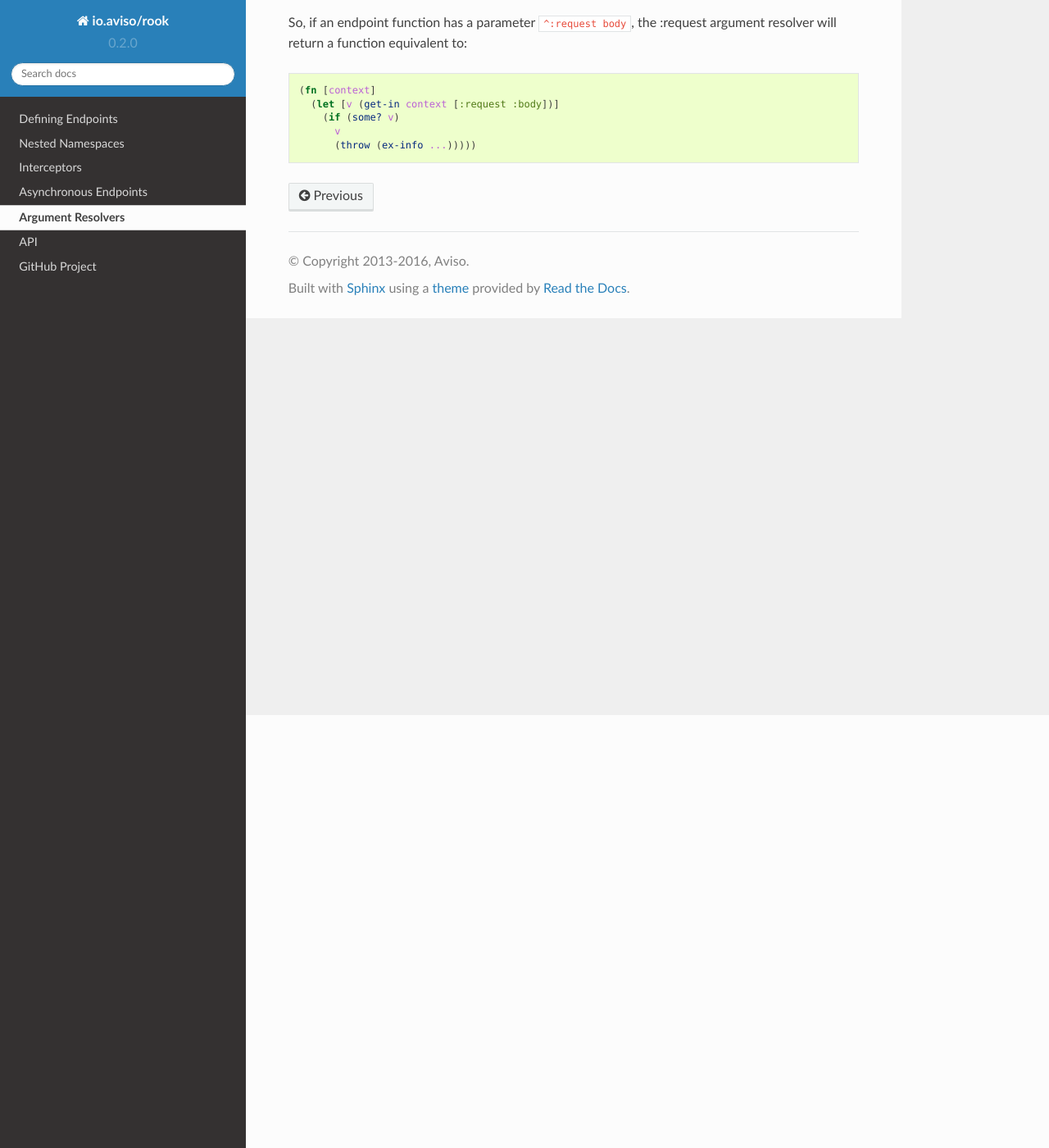
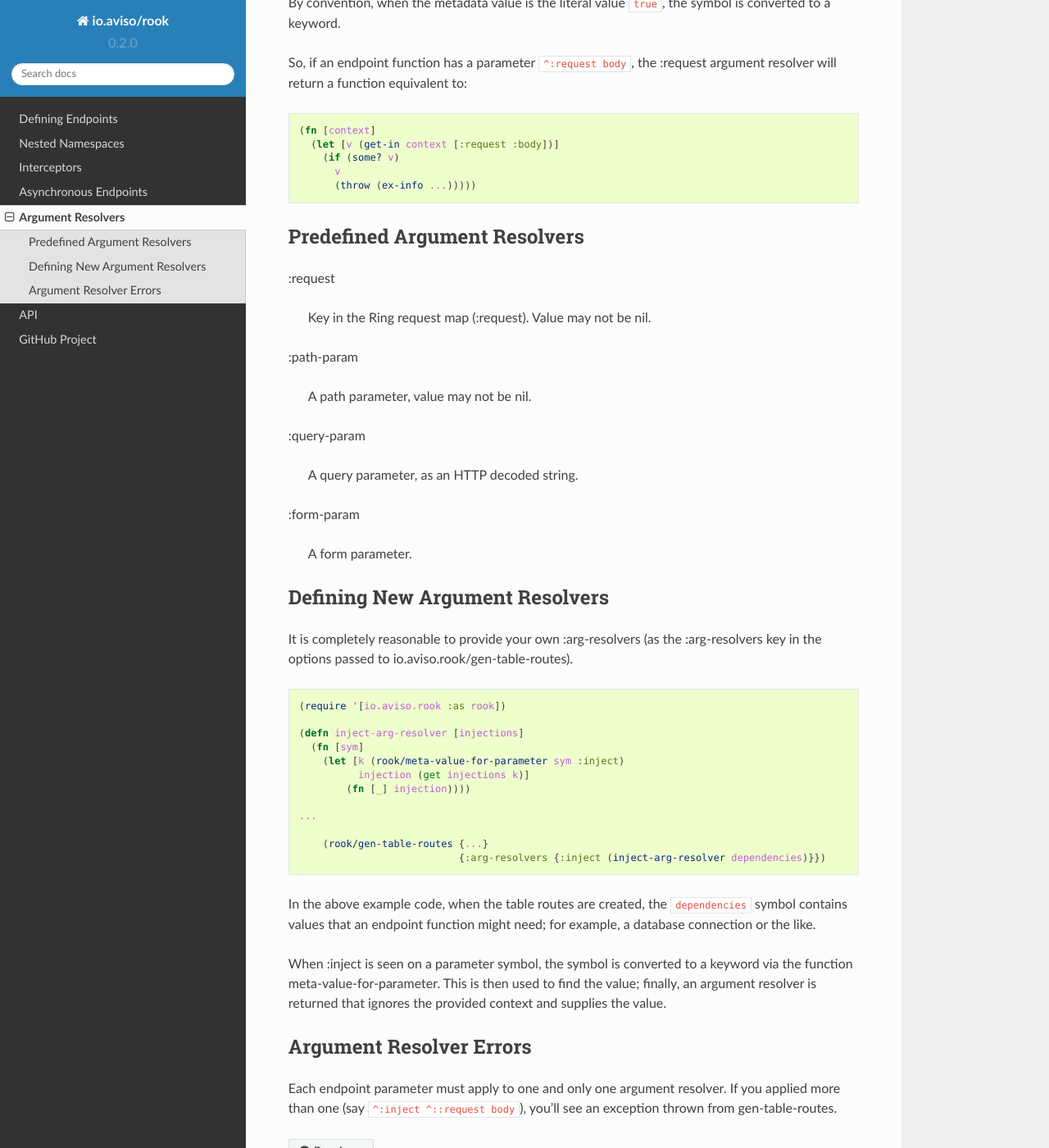
Before and after one commit to AvisoNovate/rook, a Sphinx documentation site: the page built from docs/arg-resolvers.rst, in a window 1280 px wide and 1400 px high, scrolled down 528 px. Shown: the whole window at 82% size. Built offline with Sphinx 7.4.7 and the Read the Docs theme 2.0.0, drawn with Linux system fonts in a browser that asks for light colours; some of the changed text lies outside the part shown.

Commit message:
Documentation improvements

```diff
--- a/docs/arg-resolvers.rst
+++ b/docs/arg-resolvers.rst
@@ -11,10 +11,10 @@ The :arg-resolvers option is a map from keyword to argument resolver `generator`
 
 When a parameter of an endpoint function has metadata with the matching key, the generator is invoked.
 
-The generator is passed the parameter symbol, and returns the arg resolver function; this function
-is passed the Pedestal context and returns the argument value.
+The generator is passed the parameter symbol, and returns the argument resolver function; this function
+is used during request processing: it is passed the Pedestal context and returns the argument value.
 
-By convention, when the metadata value is `true`, the symbol is converted to a keyword.
+By convention, when the metadata value is the literal value ``true``, the symbol is converted to a keyword.
 
 So, if an endpoint function has a parameter ``^:request body``, the :request argument resolver
 will return a function equivalent to:
@@ -26,3 +26,58 @@ will return a function equivalent to:
         (if (some? v)
           v
           (throw (ex-info ...)))))
+
+Predefined Argument Resolvers
+-----------------------------
+
+:request
+
+    Key in the Ring request map (:request). Value may not be nil.
+
+:path-param
+
+    A path parameter, value may not be nil.
+
+:query-param
+
+    A query parameter, as an HTTP decoded string.
+
+:form-param
+
+    A form parameter.
+
+Defining New Argument Resolvers
+-------------------------------
+
+It is completely reasonable to provide your own :arg-resolvers (as the :arg-resolvers key in the options
+passed to io.aviso.rook/gen-table-routes).
+
+.. code-block:: clojure
+
+    (require '[io.aviso.rook :as rook])
+
+    (defn inject-arg-resolver [injections]
+      (fn [sym]
+        (let [k (rook/meta-value-for-parameter sym :inject)
+              injection (get injections k)]
+            (fn [_] injection))))
+
+    ...
+
+        (rook/gen-table-routes {...}
+                               {:arg-resolvers {:inject (inject-arg-resolver dependencies)}})
+
+
+In the above example code, when the table routes are created, the ``dependencies`` symbol contains values
+that an endpoint function might need; for example, a database connection or the like.
+
+When :inject is seen on a parameter symbol, the symbol is converted to a keyword via the
+function meta-value-for-parameter.
+This is then used to find the value; finally, an argument resolver is returned that ignores the
+provided context and supplies the value.
+
+Argument Resolver Errors
+------------------------
+
+Each endpoint parameter must apply to one and only one argument resolver.  If you applied more than one
+(say ``^:inject ^::request body``), you'll see an exception thrown from gen-table-routes.
--- a/docs/interceptors.rst
+++ b/docs/interceptors.rst
@@ -7,6 +7,8 @@ they are integral to how Pedestal applications are constructed and composed.
 
 Each endpoint function may define a set of interceptors specific to that function, using
 :interceptors metadata.
+
+Ultimately, Rook wraps endpoints functions so that they are Pedestal interceptors.
 
 Interceptors may be :doc:`inherited <nested>` from the namespace and elsewhere.
 
@@ -48,7 +50,7 @@ The endpoint description has the following keys:
     The metadata map for the endpoint function.
 
 :endpoint-name
-    A string version of the fully qualified name of the var
+    A string version of the fully qualified name of the endpoint function
 
 In this way, the interceptor can use the details of the particular endpoint to generate a custom interceptor.
 
@@ -56,7 +58,7 @@ For example, an interceptor that did some special validation, or authentication,
 the endpoint function to determine what validations and authentications are necessary for that particular
 endpoint.
 
-For example, part of Rook's test suite, uses this Interceptor generator:
+Here's a more concrete example, part of Rook's test suite:
 
 .. literalinclude:: ../spec/sample/dynamic_interceptors.clj
    :language: clojure
```
Also changed, not shown: docs/endpoints.rst (+10 -6 lines), docs/nested.rst (+12 -10 lines).
